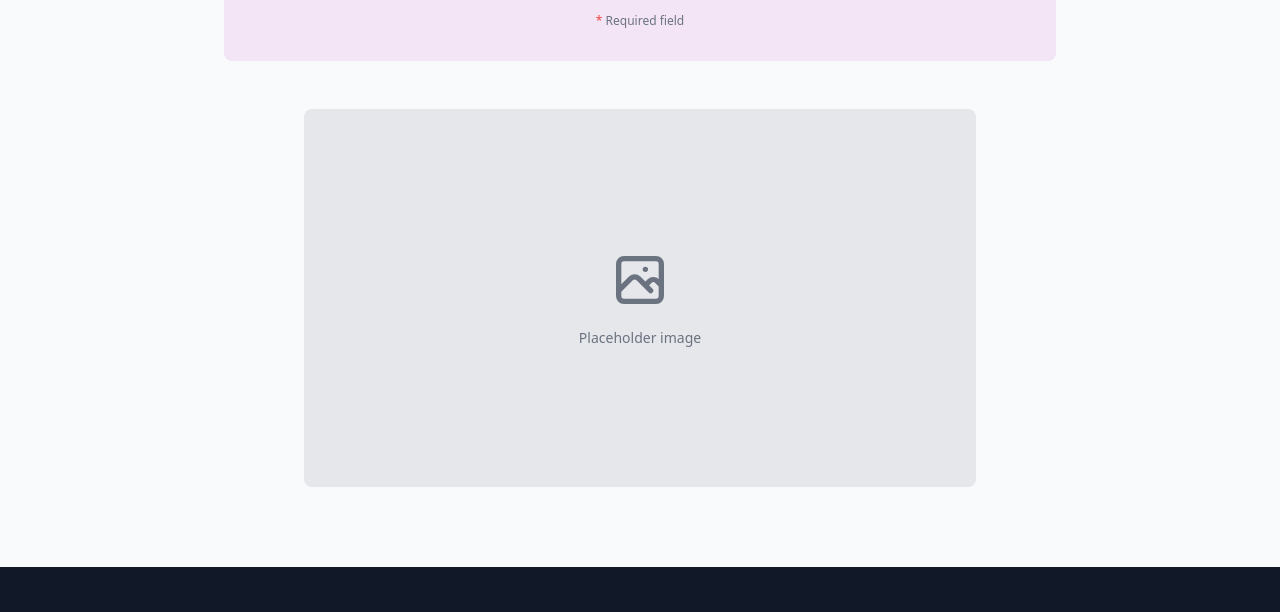
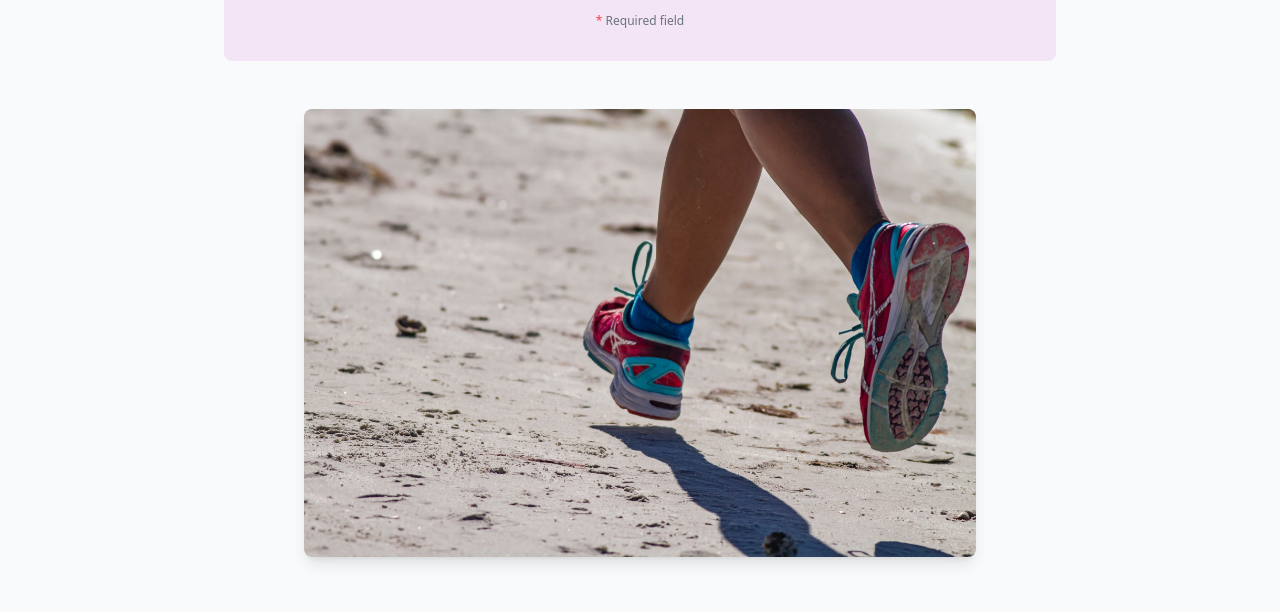
Before and after one commit to chironapp/chiron-website, an Astro site: page /contact in a window 1280 px wide. Shown: the part 1071-1683 px from the top of the page. Built offline with nearby package versions, Linux system fonts and the light colour scheme; Astro itself is replaced by a stand-in of ours.

Commit message:
replced placeholder image

```diff
--- a/src/pages/contact.astro
+++ b/src/pages/contact.astro
@@ -23,16 +23,13 @@ import MailchimpSignup from '../components/MailchimpSignup.astro';
         <MailchimpSignup />
       </div>
 
-      <!-- Placeholder image -->
+      <!-- Hero image -->
       <div class="max-w-2xl mx-auto">
-        <div class="bg-gray-200 rounded-lg aspect-video flex items-center justify-center">
-          <div class="text-center text-gray-500">
-            <svg class="w-16 h-16 mx-auto mb-4" fill="none" stroke="currentColor" viewBox="0 0 24 24">
-              <path stroke-linecap="round" stroke-linejoin="round" stroke-width="2" d="M4 16l4.586-4.586a2 2 0 012.828 0L16 16m-2-2l1.586-1.586a2 2 0 012.828 0L20 14m-6-6h.01M6 20h12a2 2 0 002-2V6a2 2 0 00-2-2H6a2 2 0 00-2 2v12a2 2 0 002 2z" />
-            </svg>
-            <p class="text-sm">Placeholder image</p>
-          </div>
-        </div>
+        <img
+          src="/images/female-runner-feet-5184-3456-1-scaled.jpg"
+          alt="Female runner's feet on track"
+          class="w-full rounded-lg shadow-lg"
+        />
       </div>
     </div>
   </section>
```
Also changed, not shown: public/images/IMG_0750-scaled.jpeg (added), public/images/IMG_0754-1-scaled.jpeg (added), public/images/IMG_0754-scaled.jpeg (added), public/images/RECC-Run-The-World-Relay-victory.jpeg (added), public/images/female-runner-feet-5184-3456-1-scaled.jpg (added), public/images/female-runner-stretching-scaled.jpg (added), public/images/male-runner-downhill-power-scaled.jpg (added), public/images/road-runners-legs-scaled.jpg (added).
